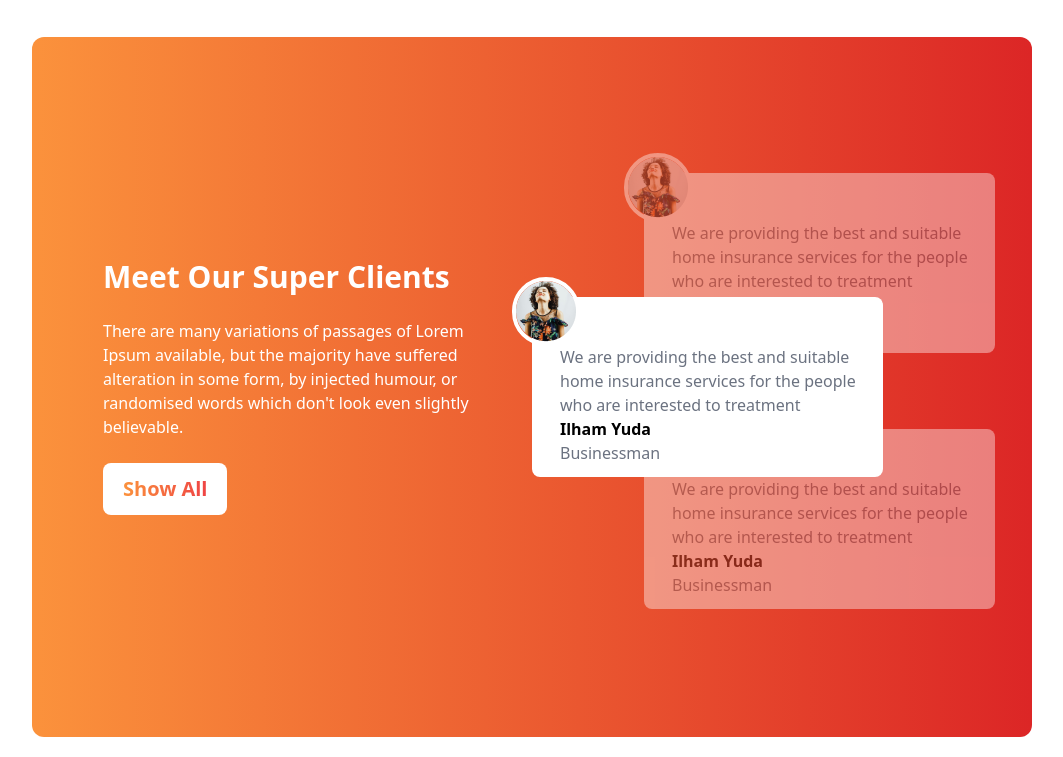
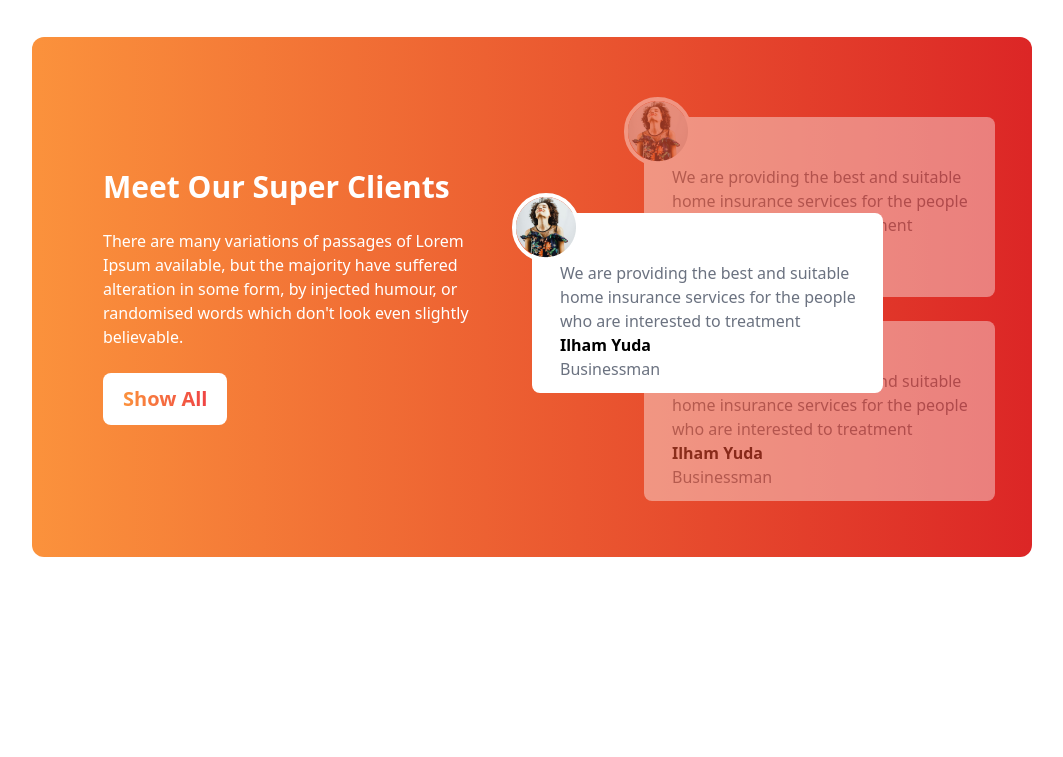
Before and after one commit to Bikram1Biswas2/tea-house-with-tailwind, a plain HTML site: page index.html in a window 1280 px wide. Shown: the part 1476-2233 px from the top of the page, without its empty margins (108-1171 px from the left). After the commit the page ends 2053 px from the top, so only its background shows below. Drawn offline with nearby package versions, Linux system fonts and the light colour scheme.

Commit message:
meet our super clients section updated done

```diff
--- a/index.html
+++ b/index.html
@@ -198,10 +198,10 @@
               </button>
             </div>
           </div>
-          <div>
-            <!-- top card -->
-            <div
-              class="bg-white h-auto w-2/3 md:w-3/4 rounded-lg text-black px-5 py-3 pt-12 pl-7 relative opacity-40 left-28 top-14"
+          <div class="relative mt-8 lg:mt-0">
+              <!-- z-index card -->
+              <div
+              class="bg-white h-auto w-2/3 md:w-3/4 rounded-lg text-black px-5 py-3 pt-12 pl-7 absolute z-10 top-24"
             >
               <p class="text-gray-500">
                 We are providing the best and suitable home insurance services
@@ -217,9 +217,9 @@
                 <img src="./images/client.png" alt="" />
               </div>
             </div>
-            <!-- z-index card -->
+            <!-- top card -->
             <div
-              class="bg-white h-auto w-2/3 md:w-3/4 rounded-lg text-black px-5 py-3 pt-12 pl-7 relative z-10"
+              class="bg-white h-auto w-2/3 md:w-3/4 rounded-lg text-black px-5 py-3 pt-12 pl-7 relative opacity-40 left-28 "
             >
               <p class="text-gray-500">
                 We are providing the best and suitable home insurance services
@@ -235,9 +235,10 @@
                 <img src="./images/client.png" alt="" />
               </div>
             </div>
+
             <!-- bottom card -->
             <div
-              class="bg-white h-auto w-2/3 md:w-3/4 rounded-lg text-black px-5 py-3 pt-12 pl-7 relative opacity-40 left-28 -top-12"
+              class="bg-white h-auto w-2/3 md:w-3/4 rounded-lg text-black px-5 py-3 pt-12 pl-7 relative opacity-40 left-28 top-6"
             >
               <p class="text-gray-500">
                 We are providing the best and suitable home insurance services
```
